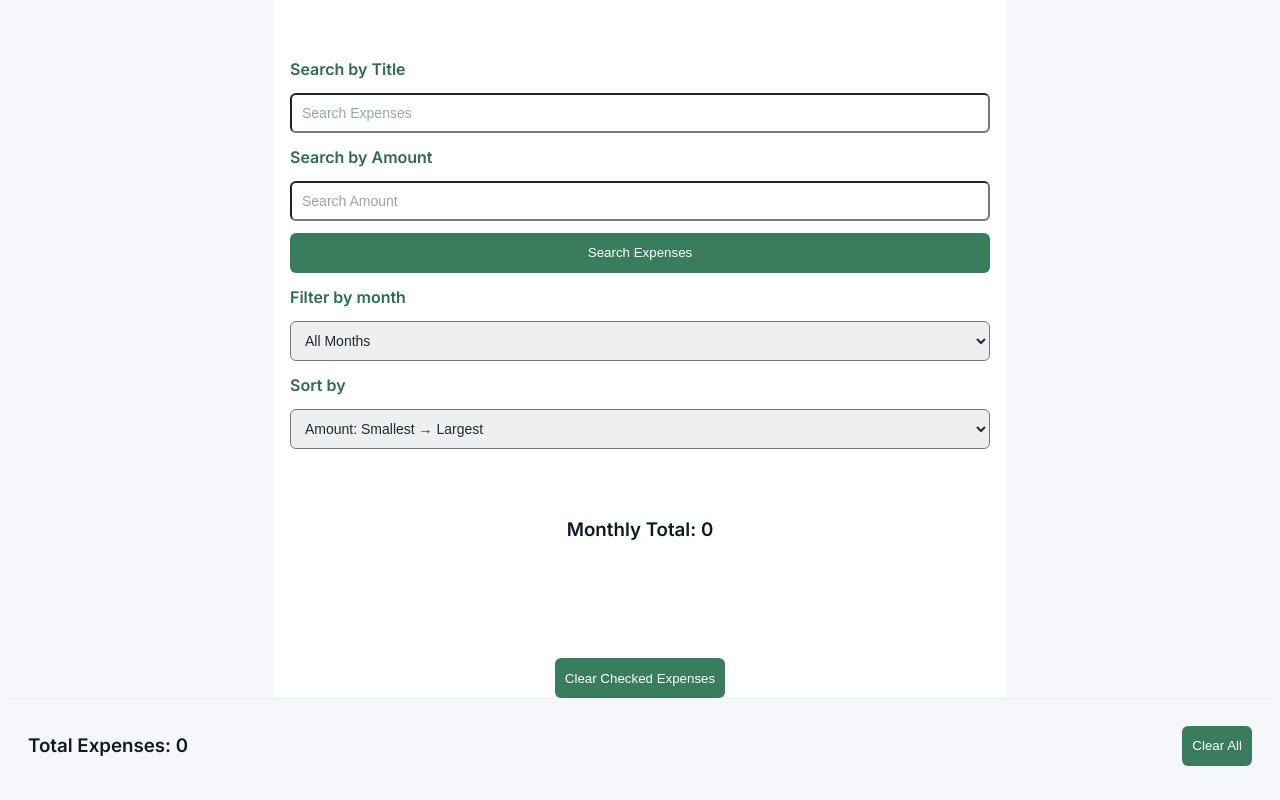
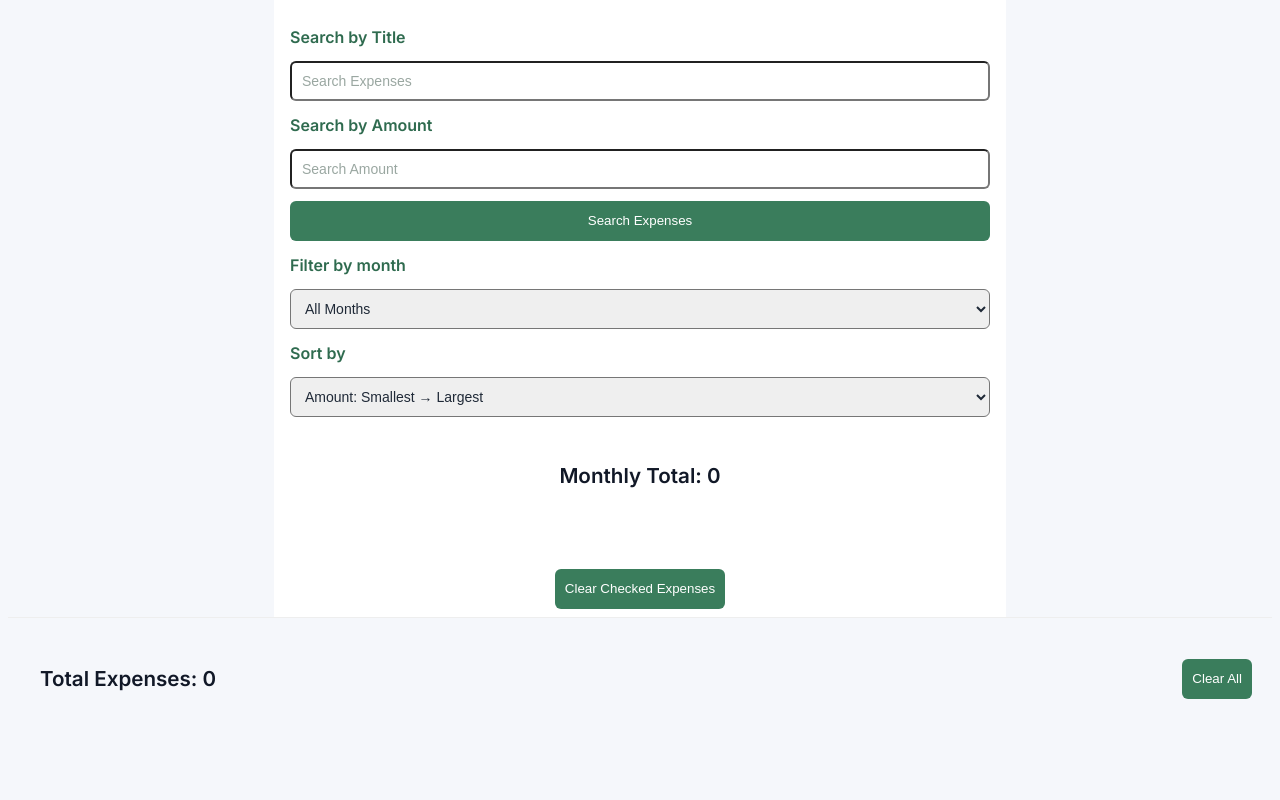
Before and after one commit to rafiqhassani/expense-tracker, a plain HTML site: page index.html in a window 1280 px wide. Shown: the part 659-1459 px from the top of the page. After the commit the page ends 1407 px from the top, so only its background shows below. Drawn offline with Linux system fonts and the light colour scheme.

Commit message:
Update spacing layout

```diff
--- a/index.html
+++ b/index.html
@@ -78,7 +78,7 @@
           <option value="title-descending">Title: Z &#8594; A</option>
         </select>
       </section>
-      <div class="summary">
+      <div class="summary monthly-summary">
         <h3>Monthly Total: <span id="monthlyTotal">0</span></h3>
       </div>
 
@@ -94,7 +94,7 @@
       <button type="button" id="clearChecked">Clear Checked Expenses</button>
     </div>
     <footer>
-      <div class="summary">
+      <div class="summary total-summary">
         <h3>Total Expenses: <span id="totalAmount">0</span></h3>
       </div>
       <button type="button" id="clearAll">Clear All</button>
--- a/styles.css
+++ b/styles.css
@@ -21,7 +21,7 @@ body {
   flex-direction: column;
   align-items: center;
   justify-content: center;
-  gap: 32px;
+  gap: 16px;
   background-color: #ffffff;
 }
 h2,
@@ -80,7 +80,9 @@ button:hover {
 button:active {
   transform: scale(0.98);
 }
-
+#clearChecked {
+  margin-bottom: 8px;
+}
 label {
   color: #2f6b4f;
   text-align: left;
@@ -92,6 +94,13 @@ label:hover {
 }
 input::placeholder {
   color: #9aa7a1;
+}
+.summary {
+  padding: 12px;
+  font-size: 1.1rem;
+}
+.monthly-summary {
+  margin: -20px auto;
 }
 
 .delete-btn,
```
